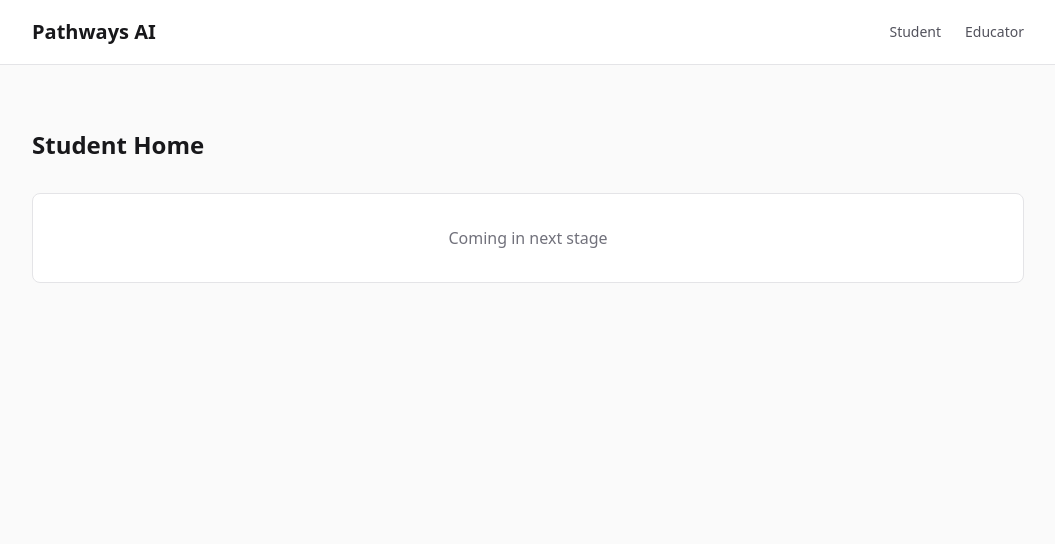
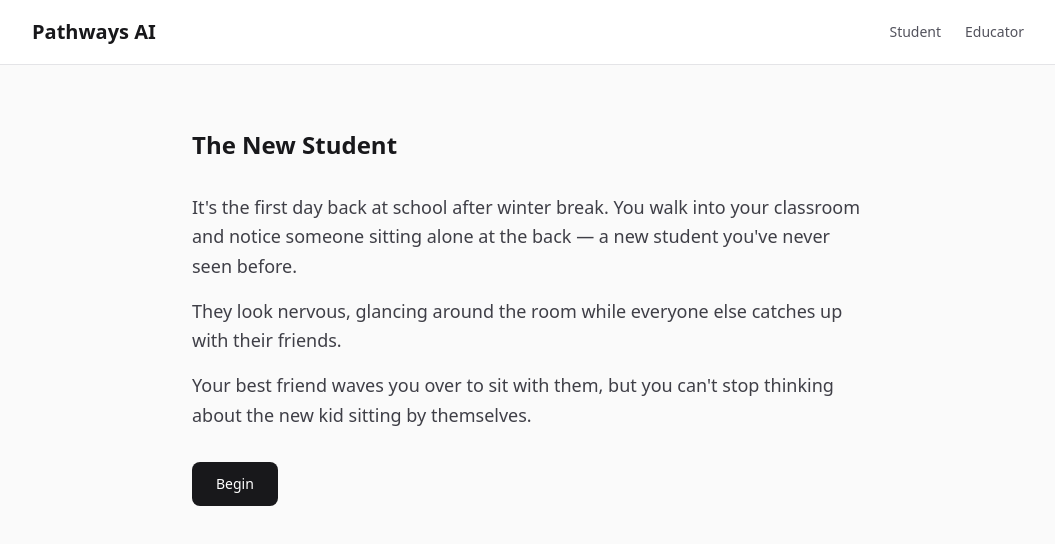
Before and after one commit to yusufcobb-bf/pathways-ai, a Next.js app: page /student in a window 1280 px wide. Shown: the top 544 px of the page, without its empty margins (112-1167 px from the left). Built offline with nearby package versions, Linux system fonts and the light colour scheme.

Commit message:
Core Story Loop

```diff
--- a/src/app/student/page.tsx
+++ b/src/app/student/page.tsx
@@ -1,10 +1,5 @@
+import StoryPlayer from "@/components/StoryPlayer";
+
 export default function StudentHome() {
-  return (
-    <div className="py-8">
-      <h1 className="text-2xl font-bold text-zinc-900">Student Home</h1>
-      <div className="mt-8 rounded-lg border border-zinc-200 bg-white p-8 text-center">
-        <p className="text-zinc-500">Coming in next stage</p>
-      </div>
-    </div>
-  );
+  return <StoryPlayer />;
 }
--- /dev/null
+++ b/src/components/StoryPlayer.tsx
@@ -0,0 +1,172 @@
+"use client";
+
+import { useState } from "react";
+import { story, Choice } from "@/data/story";
+
+type Stage = "intro" | "checkpoint" | "ending" | "reflection";
+
+interface StoryState {
+  stage: Stage;
+  checkpointIndex: number;
+  choices: string[];
+  reflection: string;
+}
+
+function ProgressIndicator({
+  current,
+  total,
+}: {
+  current: number;
+  total: number;
+}) {
+  return (
+    <div className="mb-6 text-sm text-zinc-500">
+      Step {current} of {total}
+    </div>
+  );
+}
+
+function ChoiceList({
+  choices,
+  onSelect,
+}: {
+  choices: Choice[];
+  onSelect: (choiceId: string) => void;
+}) {
+  return (
+    <div className="mt-8 space-y-3">
+      {choices.map((choice) => (
+        <button
+          key={choice.id}
+          onClick={() => onSelect(choice.id)}
+          className="w-full rounded-lg border border-zinc-200 bg-white p-4 text-left text-zinc-700 transition-colors hover:border-zinc-400 hover:bg-zinc-50"
+        >
+          {choice.text}
+        </button>
+      ))}
+    </div>
+  );
+}
+
+function StoryText({ children }: { children: string }) {
+  return (
+    <div className="space-y-4 text-lg leading-relaxed text-zinc-700">
+      {children.split("\n\n").map((paragraph, i) => (
+        <p key={i}>{paragraph}</p>
+      ))}
+    </div>
+  );
+}
+
+function ContinueButton({ onClick, label }: { onClick: () => void; label: string }) {
+  return (
+    <button
+      onClick={onClick}
+      className="mt-8 rounded-lg bg-zinc-900 px-6 py-3 text-sm font-medium text-white transition-colors hover:bg-zinc-800"
+    >
+      {label}
+    </button>
+  );
+}
+
+export default function StoryPlayer() {
+  const [state, setState] = useState<StoryState>({
+    stage: "intro",
+    checkpointIndex: 0,
+    choices: [],
+    reflection: "",
+  });
+
+  const totalCheckpoints = story.checkpoints.length;
+
+  const handleStartStory = () => {
+    setState((prev) => ({ ...prev, stage: "checkpoint" }));
+  };
+
+  const handleChoice = (choiceId: string) => {
+    const nextIndex = state.checkpointIndex + 1;
+    const isLastCheckpoint = nextIndex >= totalCheckpoints;
+
+    setState((prev) => ({
+      ...prev,
+      choices: [...prev.choices, choiceId],
+      stage: isLastCheckpoint ? "ending" : "checkpoint",
+      checkpointIndex: isLastCheckpoint ? prev.checkpointIndex : nextIndex,
+    }));
+  };
+
+  const handleContinueToReflection = () => {
+    setState((prev) => ({ ...prev, stage: "reflection" }));
+  };
+
+  const handleReflectionChange = (value: string) => {
+    setState((prev) => ({ ...prev, reflection: value }));
+  };
+
+  const handleFinish = () => {
+    setState({
+      stage: "intro",
+      checkpointIndex: 0,
+      choices: [],
+      reflection: "",
+    });
+  };
+
+  return (
+    <div className="mx-auto max-w-2xl py-8">
+      <h1 className="mb-8 text-2xl font-bold text-zinc-900">{story.title}</h1>
+
+      {state.stage === "intro" && (
+        <div>
+          <StoryText>{story.intro}</StoryText>
+          <ContinueButton onClick={handleStartStory} label="Begin" />
+        </div>
+      )}
+
+      {state.stage === "checkpoint" && (
+        <div>
+          <ProgressIndicator
+            current={state.checkpointIndex + 1}
+            total={totalCheckpoints}
+          />
+          <StoryText>
+            {story.checkpoints[state.checkpointIndex].narrative}
+          </StoryText>
+          <ChoiceList
+            choices={story.checkpoints[state.checkpointIndex].choices}
+            onSelect={handleChoice}
+          />
+        </div>
+      )}
+
+      {state.stage === "ending" && (
+        <div>
+          <StoryText>{story.ending}</StoryText>
+          <ContinueButton
+            onClick={handleContinueToReflection}
+            label="Continue to Reflection"
+          />
+        </div>
+      )}
+
+      {state.stage === "reflection" && (
+        <div>
+          <h2 className="mb-4 text-xl font-semibold text-zinc-900">
+            Reflection
+          </h2>
+          <p className="mb-6 text-zinc-600">
+            Take a moment to think about the story and the choices you made.
+            What stood out to you? Is there anything you would do differently?
+          </p>
+          <textarea
+            value={state.reflection}
+            onChange={(e) => handleReflectionChange(e.target.value)}
+            placeholder="Write your thoughts here..."
+            className="h-40 w-full rounded-lg border border-zinc-200 p-4 text-zinc-700 placeholder:text-zinc-400 focus:border-zinc-400 focus:outline-none"
+          />
+          <ContinueButton onClick={handleFinish} label="Finish" />
+        </div>
+      )}
+    </div>
+  );
+}
--- /dev/null
+++ b/src/data/story.ts
@@ -0,0 +1,97 @@
+export interface Choice {
+  id: string;
+  text: string;
+}
+
+export interface Checkpoint {
+  id: string;
+  narrative: string;
+  choices: Choice[];
+}
+
+export interface Story {
+  title: string;
+  intro: string;
+  checkpoints: Checkpoint[];
+  ending: string;
+}
+
+export const story: Story = {
+  title: "The New Student",
+  intro: `It's the first day back at school after winter break. You walk into your classroom and notice someone sitting alone at the back — a new student you've never seen before.
+
+They look nervous, glancing around the room while everyone else catches up with their friends.
+
+Your best friend waves you over to sit with them, but you can't stop thinking about the new kid sitting by themselves.`,
+
+  checkpoints: [
+    {
+      id: "checkpoint-1",
+      narrative: `The bell hasn't rung yet, and you have a few minutes before class starts.
+
+The new student is doodling in their notebook, not talking to anyone. Your friend is excitedly telling a group about their holiday trip.
+
+What do you do?`,
+      choices: [
+        {
+          id: "c1-a",
+          text: "Walk over and introduce yourself to the new student",
+        },
+        {
+          id: "c1-b",
+          text: "Stay with your friends but smile at the new student",
+        },
+        {
+          id: "c1-c",
+          text: "Focus on catching up with your friends for now",
+        },
+      ],
+    },
+    {
+      id: "checkpoint-2",
+      narrative: `Later that morning, the teacher assigns a group project. Everyone quickly pairs up with their friends.
+
+You notice the new student is left without a partner, looking around awkwardly. Your friend nudges you — they want to be your partner like always.
+
+What do you do?`,
+      choices: [
+        {
+          id: "c2-a",
+          text: "Ask if the new student wants to join your group",
+        },
+        {
+          id: "c2-b",
+          text: "Partner with your friend and hope someone else includes them",
+        },
+      ],
+    },
+    {
+      id: "checkpoint-3",
+      narrative: `At lunch, you see the new student sitting alone at a table in the corner of the cafeteria.
+
+Your usual table is full of your friends laughing and having fun. The new student is eating quietly, looking at their phone.
+
+What do you do?`,
+      choices: [
+        {
+          id: "c3-a",
+          text: "Invite the new student to come sit with your group",
+        },
+        {
+          id: "c3-b",
+          text: "Sit at your usual table but save a seat in case they want to join",
+        },
+        {
+          id: "c3-c",
+          text: "Eat with your friends — they'll probably find their own group soon",
+        },
+      ],
+    },
+  ],
+
+  ending: `The school day comes to an end. As everyone packs up to leave, the new student catches your eye and gives you a small wave.
+
+Whatever choices you made today, you had the chance to think about how your actions might affect someone else.
+
+Starting at a new school isn't easy. Sometimes a small gesture — a smile, an invitation, or just noticing someone — can make a big difference.`,
+};
```
